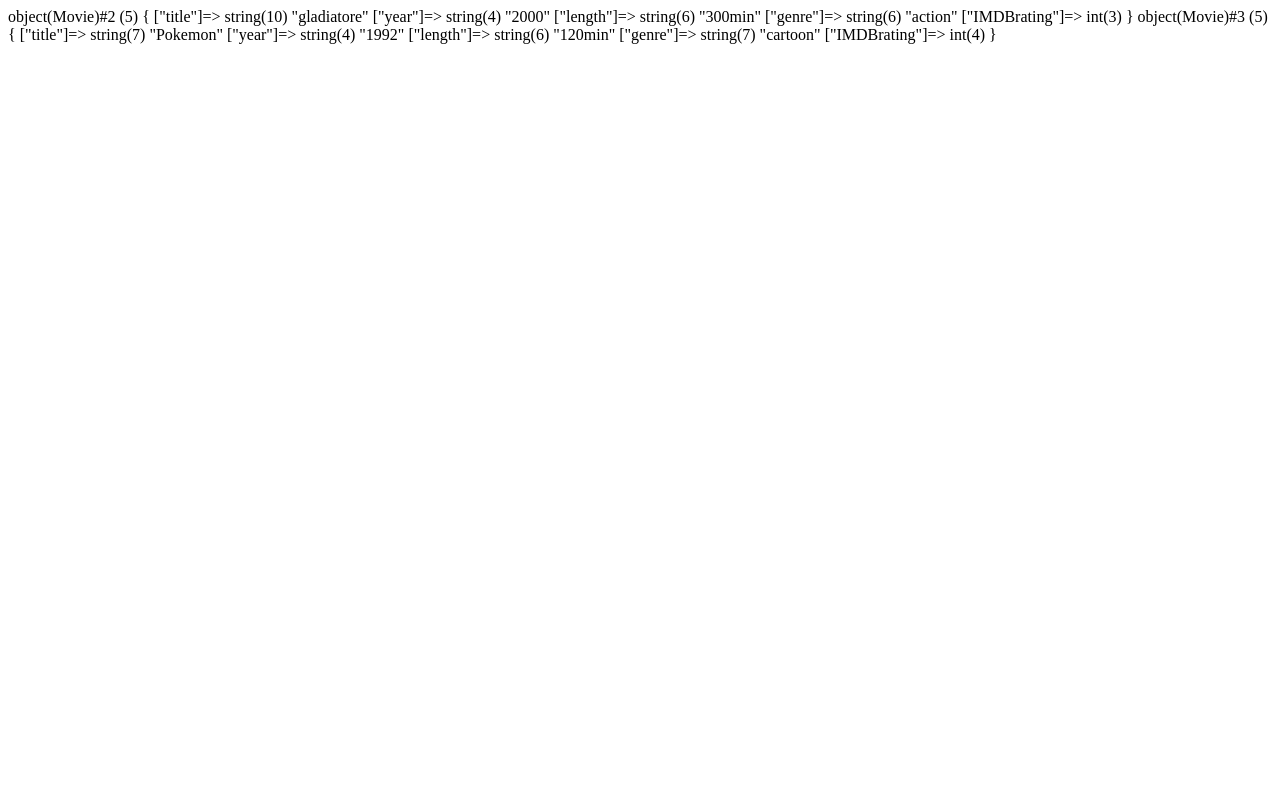
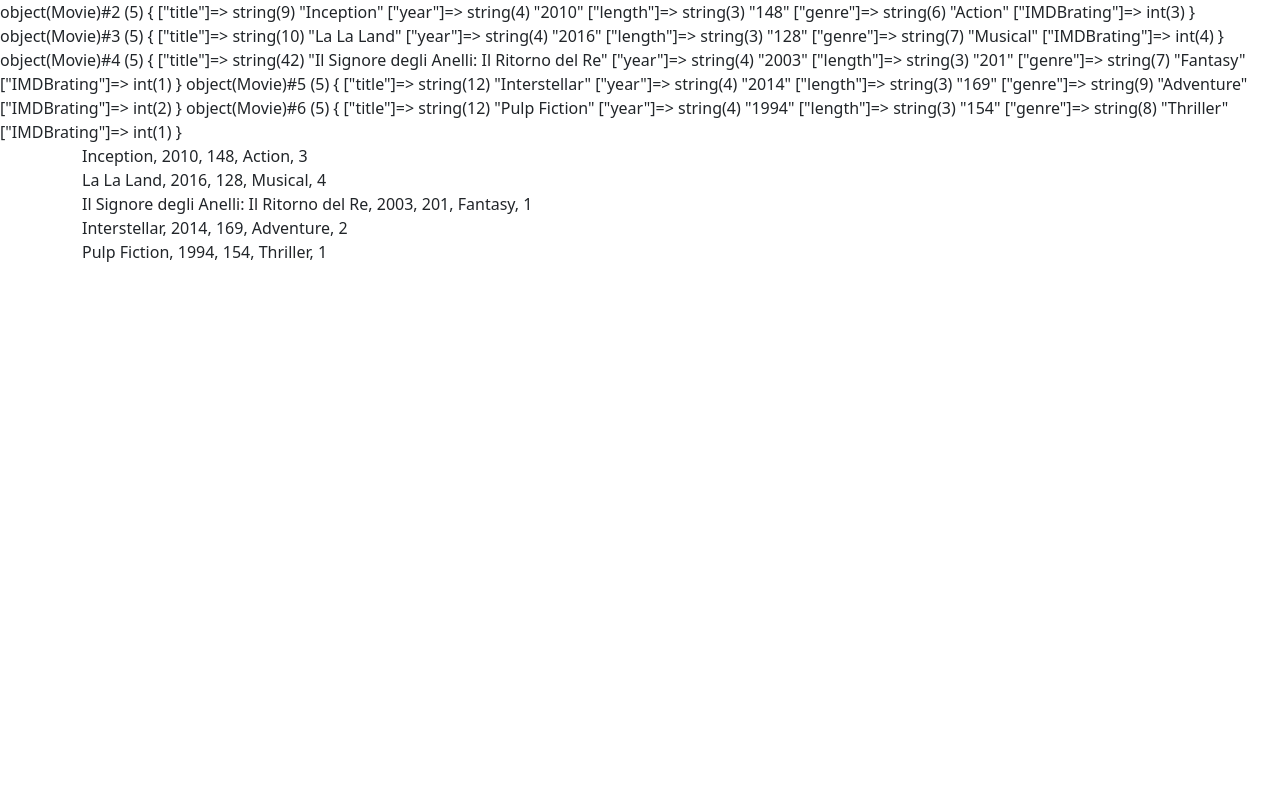
Before and after one commit to gluke0/php-oop-1, a PHP site: page / in a window 1280 px wide. Run offline with PHP 8.4, Linux system fonts and the light colour scheme.

Commit message:
film a schermo

```diff
--- a/index.php
+++ b/index.php
@@ -22,11 +22,60 @@ class Movie{
 
 }
 
-$gladiatore = new Movie ('gladiatore', '2000', '300min', 'action', 'setIMDBrating');
+$inception = new Movie ('Inception', '2010', '148', 'Action', 'setIMDBrating');
 
-var_dump($gladiatore);
+var_dump($inception);
 
-$pokemon = new Movie ('Pokemon', '1992', '120min', 'cartoon', 'setIMDBrating');
+$la_la_land = new Movie ('La La Land', '2016', '128', 'Musical', 'setIMDBrating');
 
-var_dump($pokemon);
+var_dump($la_la_land);
+
+$signore_anelli = new Movie ('Il Signore degli Anelli: Il Ritorno del Re', '2003', '201', 'Fantasy', 'setIMDBrating');
+
+var_dump($signore_anelli);
+
+$interstellar = new Movie ('Interstellar', '2014', '169', 'Adventure', 'setIMDBrating');
+
+var_dump($interstellar);
+
+$pulp_fiction = new Movie ('Pulp Fiction', '1994', '154', 'Thriller', 'setIMDBrating');
+
+var_dump($pulp_fiction);
 ?>
+
+<!DOCTYPE html>
+<html lang="en">
+
+<head>
+    <meta charset="UTF-8">
+    <meta http-equiv="X-UA-Compatible" content="IE=edge">
+    <meta name="viewport" content="width=device-width, initial-scale=1.0">
+    <title>PHP OOP 1</title>
+
+    <link href="https://cdn.jsdelivr.net/npm/bootstrap@5.3.0/dist/css/bootstrap.min.css" rel="stylesheet" integrity="sha384-9ndCyUaIbzAi2FUVXJi0CjmCapSmO7SnpJef0486qhLnuZ2cdeRhO02iuK6FUUVM" crossorigin="anonymous">
+</head>
+
+<body>
+    <div>
+        <div class="container">
+            <div class="movie">
+                <?php echo $inception -> title, ', ', $inception -> year, ', ', $inception -> length, ', ', $inception -> genre, ', ', $inception -> IMDBrating; ?>
+            </div>
+            <div class="movie">
+                <?php echo $la_la_land -> title, ', ', $la_la_land -> year, ', ', $la_la_land -> length, ', ', $la_la_land -> genre, ', ', $la_la_land -> IMDBrating; ?>
+            </div>
+            <div class="movie">
+                <?php echo $signore_anelli -> title, ', ', $signore_anelli -> year, ', ', $signore_anelli -> length, ', ', $signore_anelli -> genre, ', ', $signore_anelli -> IMDBrating; ?>
+            </div>
+            <div class="movie">
+                <?php echo $interstellar -> title, ', ', $interstellar -> year, ', ', $interstellar -> length, ', ', $interstellar -> genre, ', ', $interstellar -> IMDBrating; ?>
+            </div>
+            <div class="movie">
+                <?php echo $pulp_fiction -> title, ', ', $pulp_fiction -> year, ', ', $pulp_fiction -> length, ', ', $pulp_fiction -> genre, ', ', $pulp_fiction -> IMDBrating; ?>
+            </div>
+        </div>
+    </div>
+
+    <script src="https://cdn.jsdelivr.net/npm/bootstrap@5.3.0/dist/js/bootstrap.bundle.min.js" integrity="sha384-geWF76RCwLtnZ8qwWowPQNguL3RmwHVBC9FhGdlKrxdiJJigb/j/68SIy3Te4Bkz" crossorigin="anonymous"></script>
+</body>
+</html>
```
